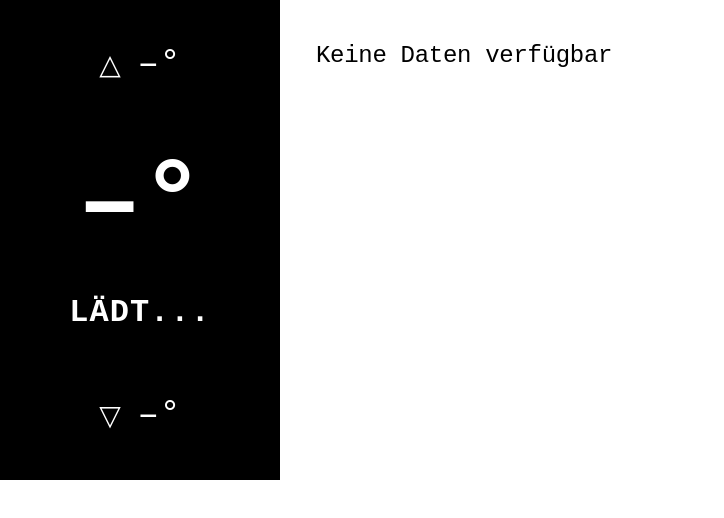
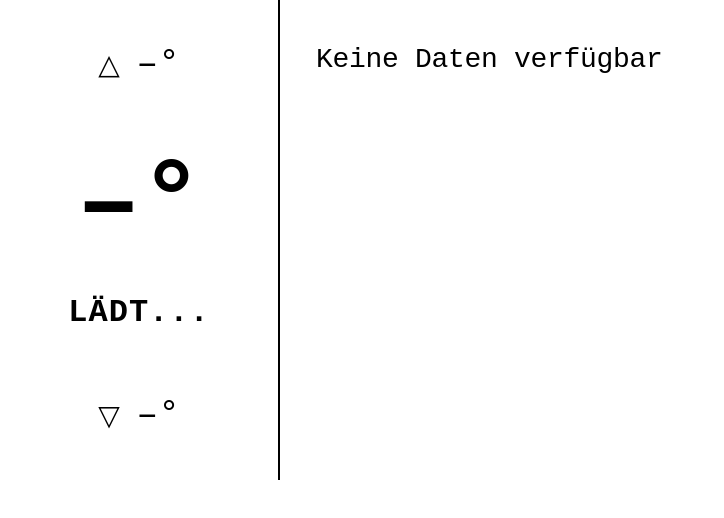
Before and after one commit to TobiFoxx/Wettertrmnl, a plain HTML site: page index.html in a window 1280 px wide. Shown: the whole page, without its empty margins (0-724 px from the left). Drawn offline with Linux system fonts and the light colour scheme; no server answers; a web font is replaced by a local one.

Commit message:
Update index.html

```diff
--- a/index.html
+++ b/index.html
@@ -60,8 +60,8 @@
 
     /* ===== LINKE SEITE: WETTER ===== */
     .weather {
-      background: #000;
-      color: #fff;
+      background: #fff;
+      color: #000;
       padding: 0;
       display: flex;
       flex-direction: column;
@@ -70,11 +70,13 @@
       text-align: center;
       height: 480px;
       width: 280px;
+      border-right: 2px solid #000;
     }
 
     body.invert .weather {
-      background: #fff;
-      color: #000;
+      background: #000;
+      color: #fff;
+      border-right: 2px solid #fff;
     }
 
     .location {
@@ -153,14 +155,20 @@
       display: flex;
       flex-direction: column;
       gap: 2px;
+      max-height: 100%;
+      overflow: hidden;
     }
 
     .sheet-item {
-      font-size: 24px;
+      font-size: 28px;
       font-weight: 400;
-      padding: 10px 0;
+      padding: 12px 0;
       border-bottom: 1px solid currentColor;
       letter-spacing: -0.3px;
+    }
+
+    .sheet-item:nth-child(n+8) {
+      display: none;
     }
 
     .sheet-item:last-child {
```
